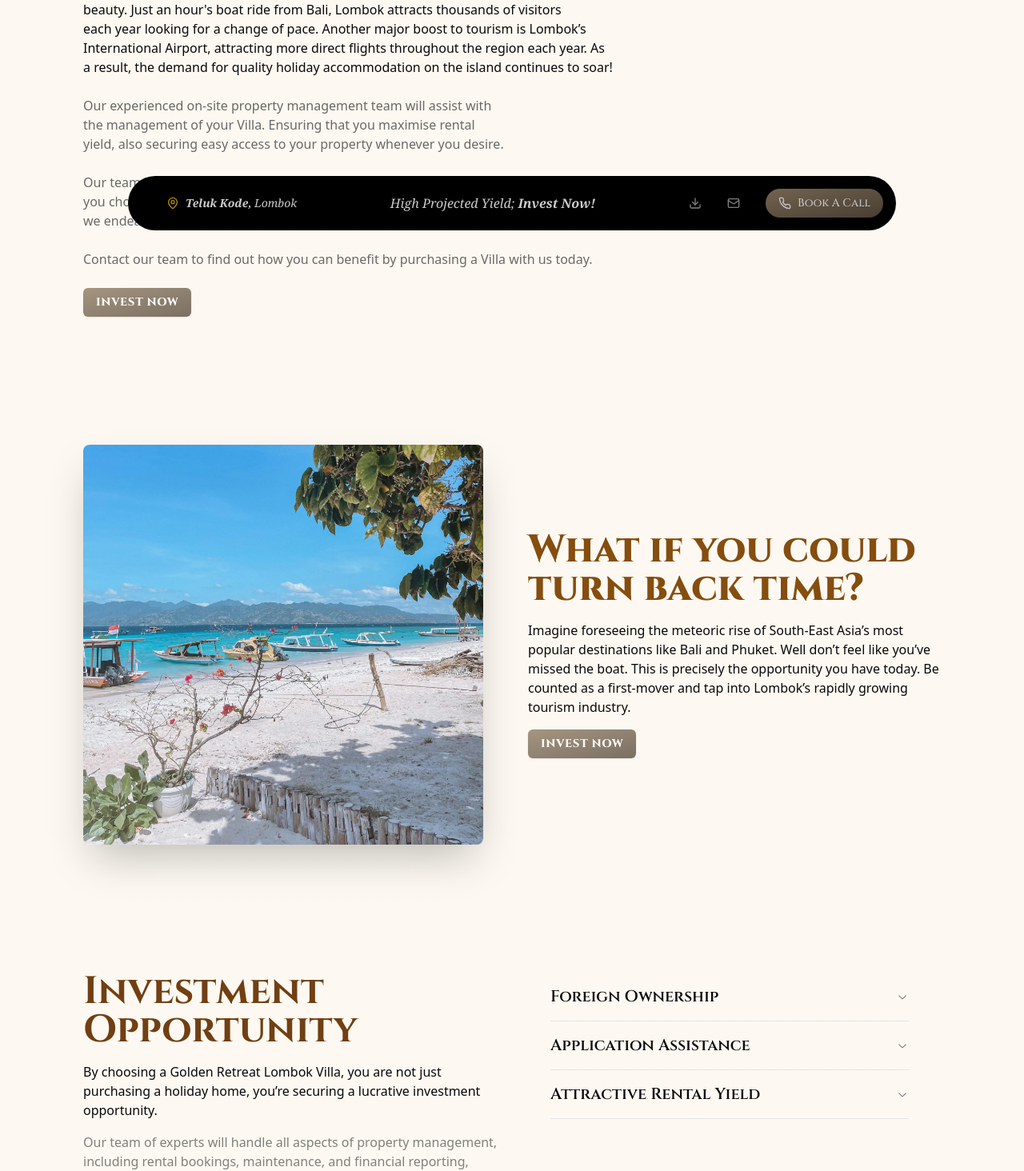
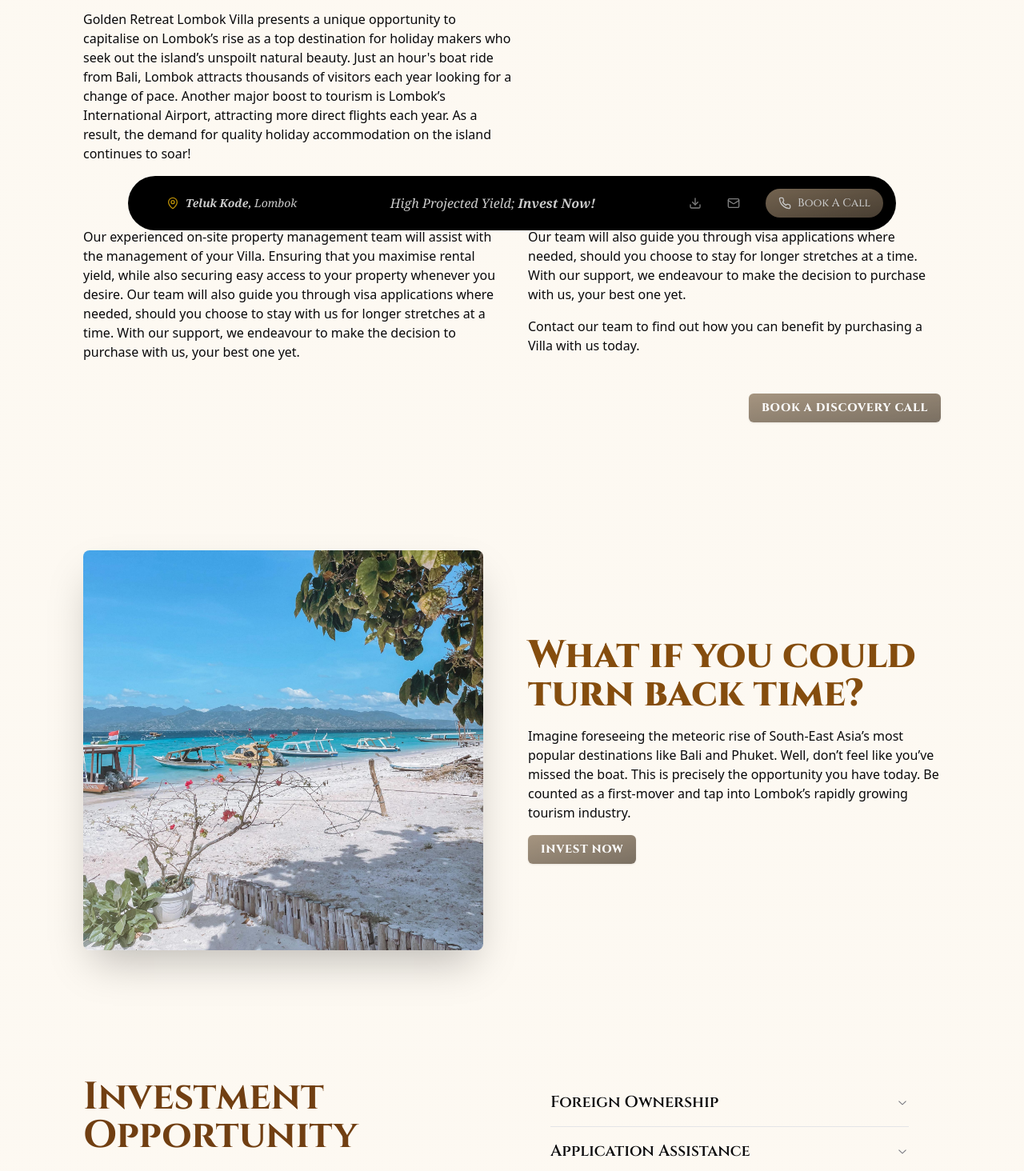
Before and after one commit to goldenretreatlombokvilla/gr_villa_280508, a Next.js app: page /invest in a window 1280 px wide. Shown: the part 472-1936 px from the top of the page at 80% size. Built offline with nearby package versions, Linux system fonts and the light colour scheme.

Commit message:
push new copy

```diff
--- a/app/(site)/invest/page.tsx
+++ b/app/(site)/invest/page.tsx
@@ -34,8 +34,8 @@ export default function Invest() {
           </h1>
         </div>
         <div className="max-w-6xl mx-auto px-10 lg:p-10 w-full">
-          <div className="grid grid-cols-1 lg:grid-cols-3 items-center justify-center lg:py-20 py-10">
-            <div className="flex flex-col gap-6 col-span-2">
+          <div className="grid grid-cols-1 lg:grid-cols-2 items-center justify-center lg:py-20 py-10">
+            <div className="flex flex-col gap-6 lg:col-span-1">
               <p className="font-cinzel text-xl lg:text-2xl font-extrabold tracking-wide flex flex-col text-yellow-800 uppercase opacity-50 -mb-4">
                 A Superior Investment
               </p>
@@ -49,36 +49,56 @@ export default function Invest() {
                 an hour's boat ride from Bali, Lombok attracts thousands of
                 visitors each year looking for a change of pace. Another major
                 boost to tourism is Lombok’s International Airport, attracting
-                more direct flights throughout the region each year. As a
-                result, the demand for quality holiday accommodation on the
-                island continues to soar!
+                more direct flights each year. As a result, the demand for
+                quality holiday accommodation on the island continues to soar!
               </p>
-              <p className="opacity-60 font-sans text-md text-balance">
-                Our experienced on-site property management team will assist
-                with the management of your Villa. Ensuring that you maximise
-                rental yield, also securing easy access to your property
-                whenever you desire.
+            </div>
+          </div>
+
+          <div className="lg:grid flex flex-col lg:grid-cols-2 gap-4 lg:gap-10 items-start justify-start pb-20">
+            <p className="font-sans text-md text-pretty">
+              Our experienced on-site property management team will assist with
+              the management of your Villa. Ensuring that you maximise rental
+              yield, while also securing easy access to your property whenever
+              you desire. Our team will also guide you through visa applications
+              where needed, should you choose to stay with us for longer
+              stretches at a time. With our support, we endeavour to make the
+              decision to purchase with us, your best one yet.
             </p>
-              <p className="opacity-60 font-sans text-md text-balance">
+            {/* <p className="font-sans text-md text-pretty">
               Our team will also guide you through visa applications where
-                needed, should you choose to stay with us for longer stretches
-                at a time. With our support, we endeavour to make the decision
-                to purchase with us, your best one yet.
+              needed, should you choose to stay with us for longer stretches at
+              a time. With our support, we endeavour to make the decision to
+              purchase with us, your best one yet.
+            </p> */}
+            <div className="flex flex-col gap-4">
+              <p className="font-sans text-md text-pretty">
+                Our team will also guide you through visa applications where
+                needed, should you choose to stay for longer stretches at a
+                time. With our support, we endeavour to make the decision to
+                purchase with us, your best one yet.
               </p>
-              <p className="opacity-60 font-sans text-md text-balance">
+              <p className="font-sans text-md text-pretty">
                 Contact our team to find out how you can benefit by purchasing a
                 Villa with us today.
               </p>
-              <div className="flex flex-row gap-4 justify-start">
+            </div>
+            {/* <p className="font-sans text-md text-pretty">
+              Contact our team to find out how you can benefit by purchasing a
+              Villa with us today.
+            </p> */}
+            <div className="flex flex-row gap-4 col-span-2 justify-end">
+              <Link href="/book">
                 <Button
                   variant={"default"}
                   className="w-fit font-extrabold uppercase tracking-wider hover:drop-shadow-md"
                 >
-                  Invest Now
+                  Book A Discovery Call
                 </Button>
+              </Link>
             </div>
           </div>
-          </div>
+
           <div className="grid grid-cols-1 lg:grid-cols-2 gap-10 items-center justify-center py-20">
             <Image
               src="/lombok/boats.jpg"
@@ -94,18 +114,20 @@ export default function Invest() {
                 </p>
                 <p className="text-md font-sans text-pretty">
                   Imagine foreseeing the meteoric rise of South-East Asia’s most
-                  popular destinations like Bali and Phuket. Well don’t feel
+                  popular destinations like Bali and Phuket. Well, don’t feel
                   like you’ve missed the boat. This is precisely the opportunity
                   you have today. Be counted as a first-mover and tap into
                   Lombok’s rapidly growing tourism industry.
                 </p>
               </div>
+              <Link href="/book">
                 <Button
                   variant={"default"}
                   className="w-fit font-extrabold uppercase tracking-wider hover:drop-shadow-md"
                 >
                   Invest Now
                 </Button>
+              </Link>
             </div>
           </div>
           <div className="grid grid-cols-1 lg:grid-cols-2 gap-4 items-start justify-start w-full py-20">
@@ -114,7 +136,7 @@ export default function Invest() {
                 Investment Opportunity
               </p>
               <p className="text-md font-sans">
-                By choosing a Golden Retreat Lombok Villa, you are not just
+                By choosing a Golden Retreat Lombok Villa, you’re not just
                 purchasing a holiday home, you’re securing a lucrative
                 investment opportunity.
               </p>
@@ -134,7 +156,7 @@ export default function Invest() {
                   <AccordionContent className="text-sm font-sans text-pretty">
                     Foreigners will be issued leasehold beneficiary titles of up
                     to 80 years. With Lombok seeing year-on-year growth in
-                    tourism a rewarding rental yield is all but assured.
+                    tourism, a rewarding rental yield is all but assured.
                   </AccordionContent>
                 </AccordionItem>
                 <AccordionItem value="item-2">
@@ -216,14 +238,20 @@ export default function Invest() {
                       Why are foreigners Investing in Lombok instead of Bali
                       this year?{" "}
                     </p>
-                    <p className="text-sm opacity-50 italic">Emerhub</p>
+                    <p className="text-sm font-sans text-stone-900/80">
+                      Emerhub
+                    </p>
+                    <Link
+                      href="https://emerhub.com/indonesia/why-are-foreigners-investing-in-lombok-instead-of-bali-this-year/"
+                      target="_blank"
+                    >
                       <Button
                         variant="link"
                         className="p-0 w-full font-sans justify-between"
                       >
                         Read Full Article
-                      <ExternalLink className="min-w-4 min-h-4 stroke-1 text-yellow-600 group-last:hover:text-yellow-400" />
                       </Button>
+                    </Link>
                   </div>
                 </div>
               </CardContent>
@@ -242,16 +270,20 @@ export default function Invest() {
                     <p className="text-xl font-bold font-sans text-yellow-900">
                       Lombok sees fast growth in foreign tourist arrivals.
                     </p>
-                    <p className="text-sm opacity-50 italic">
+                    <p className="text-sm font-sans text-stone-900/80">
                       The Jakarta Post
                     </p>
+                    <Link
+                      href="https://www.thejakartapost.com/news/2017/04/20/lombok-airport-gears-up-to-attract-more-tourists.html"
+                      target="_blank"
+                    >
                       <Button
                         variant="link"
                         className="p-0 w-full font-sans justify-between"
                       >
                         Read Full Article
-                      <ExternalLink className="min-w-4 min-h-4 stroke-1 text-yellow-600 group-last:hover:text-yellow-400" />
                       </Button>
+                    </Link>
                   </div>
                 </div>
               </CardContent>
@@ -271,14 +303,20 @@ export default function Invest() {
                       MotoGP Mandalika 2022 Revives Tourism for West Nusa
                       Tenggara
                     </p>
-                    <p className="text-sm opacity-50 italic">Global Expat</p>
+                    <p className="text-sm font-sans text-stone-900/80">
+                      Global Expat
+                    </p>
+                    <Link
+                      href="https://globalexpatrecruiting.com/motogp-mandalika-2022-revives-tourism-for-west-nusa-tenggara/"
+                      target="_blank"
+                    >
                       <Button
                         variant="link"
                         className="p-0 w-full font-sans justify-between"
                       >
                         Read Full Article
-                      <ExternalLink className="min-w-4 min-h-4 stroke-1 text-yellow-600 group-last:hover:text-yellow-400" />
                       </Button>
+                    </Link>
                   </div>
                 </div>
               </CardContent>
@@ -289,20 +327,18 @@ export default function Invest() {
         <div className="grid grid-cols-1 lg:grid-cols-2 gap-4 items-start justify-start w-full px-8 lg:px-52 py-10 lg:py-40">
           <div className="flex flex-col gap-4">
             <p className="text-5xl font-cinzel font-bold text-yellow-900">
-              Additional Information
+              Payment Structure
             </p>
           </div>
           <div className="flex flex-col gap-4 lg:px-10">
             <Accordion type="single" collapsible>
               <AccordionItem value="item-1">
                 <AccordionTrigger className="text-xl font-semibold">
-                  Progressive Payments
+                  Progressive Payment Plan
                 </AccordionTrigger>
                 <AccordionContent className="text-sm font-sans text-pretty">
-                  We make owning your dream villa effortless with our
-                  progressive payment plans. Tailored to your convenience, our
-                  approach ensures a seamless journey toward luxury living in
-                  Lombok.
+                  We have a clearly defined and progressive payment structure
+                  that in dependent on the project progress.
                 </AccordionContent>
               </AccordionItem>
               <AccordionItem value="item-2">
@@ -310,24 +346,31 @@ export default function Invest() {
                   Quaterly Reports
                 </AccordionTrigger>
                 <AccordionContent className="text-sm font-sans text-pretty">
-                  Stay informed every step of the way with our quarterly
-                  updates. From groundbreaking to completion, we’ll keep you
-                  updated on construction progress, ensuring transparency and
-                  peace of mind.
+                  Stay informed every step of the process with quarterly
+                  reports. From the groundbreaking to completion, we will keep
+                  you informed, ensuring transparency and peace of mind.
                 </AccordionContent>
               </AccordionItem>
               <AccordionItem value="item-3">
                 <AccordionTrigger className="text-xl font-semibold">
-                  Monthly Maintenance Fees
+                  Maintenance Fees
                 </AccordionTrigger>
                 <AccordionContent className="text-sm font-sans text-pretty">
-                  Ensure your villa remains pristine with our comprehensive
-                  maintenance services. Monthly charges are $130 (Premium Villa)
-                  and $150 (Superior Villa). These fees cover essential upkeep
-                  to maintain the luxury and comfort you deserve.
+                  Upon completion, your villas will be maintained in pristine
+                  condition by our comprehensive maintenance services. Monthly
+                  fees range from $130 for the Premium (2 bedroom) Villa) to
+                  $150 for the Superior Villa (3 bedroom).
                 </AccordionContent>
               </AccordionItem>
             </Accordion>
+            <Link href="/book">
+              <Button
+                variant="default"
+                className="w-fit font-extrabold uppercase tracking-wider hover:drop-shadow-md"
+              >
+                Book A Discovery Call
+              </Button>
+            </Link>
           </div>
         </div>
         {/* Benefits */}
--- a/app/(site)/villas/page.tsx
+++ b/app/(site)/villas/page.tsx
@@ -230,14 +230,14 @@ export default function Invest() {
           />
           <p className="text-sm font-sans opacity-70 italic">Discover Lombok</p>
         </div> */}
-        <div className="flex flex-col gap-40 items-center px-8 py-6 lg:pt-20 lg:py-20 max-w-6xl mx-auto">
+        <div className="flex flex-col gap-10 lg:gap-40 items-center px-8 py-6 lg:pt-20 lg:py-20 max-w-6xl mx-auto">
           {/* 2 Bed */}
           <Card className="flex flex-col w-full lg:p-0 bg-transparent shadow-none border-none">
             <CardContent className="p-0">
               <div className="flex flex-col lg:flex-row gap-16 lg:gap-24 items-center justify-center">
                 <Image
-                  src="/villa/grlv_3.webp"
-                  alt="Golden Retreat Lombok Villa"
+                  src="https://utfs.io/f/dJLJpH9Hrkw3pXyUf0A8fDXoAL2Jay9kEY7gbmpj3CvcG0Pu"
+                  alt="Superior Luxury Villa"
                   width={500}
                   height={300}
                   className="w-full h-auto object-cover aspect-video lg:aspect-square rounded-lg shadow-lg"
@@ -281,6 +281,7 @@ export default function Invest() {
                       </p>
                     </div>
                   </div>
+
                   <div className="flex flex-row gap-4 items-center justify-start">
                     <Scan className="min-w-8 min-h-8 lg:min-h-12 lg:min-w-12 stroke-1 text-yellow-900 opacity-80" />
                     <div className="flex flex-col gap-0 items-start">
@@ -334,13 +335,27 @@ export default function Invest() {
               </div>
             </CardContent>
           </Card>
+
+          <div className="flex flex-col gap-4 items-center lg:w-2/3 justify-start pb-20">
+            <Image
+              src="https://utfs.io/f/dJLJpH9Hrkw3uuft60bSOoWvunMekl0ACfLj2rIG8cQDzZmT"
+              alt="2 Bedroom Layout Plan"
+              width={500}
+              height={200}
+              className="w-full h-full object-contain rounded-lg hover:shadow-lg hover:scale-105 trasition-all duration-300"
+            />
+            <p className="text-sm font-sans opacity-70 italic">
+              Superior Villa Layout Plan
+            </p>
+          </div>
+
           {/* 3 Bed */}
           <Card className="flex flex-col w-full lg:p-0 bg-transparent shadow-none border-none">
             <CardContent className="p-0">
               <div className="flex flex-col lg:flex-row-reverse gap-16 lg:gap-24 items-center justify-center">
                 <Image
-                  src="/villa/grlv_5.webp"
-                  alt="Golden Retreat Lombok Villa"
+                  src="https://utfs.io/f/dJLJpH9Hrkw3STzbTcM0TP839gFjLVe25vnd4qspYbylGHrX"
+                  alt="Premium Luxury Villa"
                   width={500}
                   height={300}
                   className="w-full h-full  object-cover aspect-video lg:aspect-square rounded-lg shadow-lg"
@@ -437,6 +452,19 @@ export default function Invest() {
               </div>
             </CardContent>
           </Card>
+
+          <div className="flex flex-col gap-4 items-center lg:w-2/3 justify-start pb-20">
+            <Image
+              src="https://utfs.io/f/dJLJpH9Hrkw3fFMByQhLDqapUrcI5X2oh8B9JvKe1ET4tzCf"
+              alt="3 Bedroom Layout Plan"
+              width={500}
+              height={200}
+              className="w-full h-full object-contain rounded-lg hover:shadow-lg hover:scale-105 trasition-all duration-300"
+            />
+            <p className="text-sm font-sans opacity-70 italic">
+              Premium Villa Layout Plan
+            </p>
+          </div>
         </div>
         {/* Furnishings Section */}
         <div className="grid grid-cols-1 lg:grid-cols-[1fr_2fr] gap-4 items-start px-8 py-6 lg:pt-20 lg:py-20 max-w-6xl mx-auto w-full">
@@ -671,6 +699,21 @@ export default function Invest() {
         </div>
       </div>
 
+      <div className="lg:grid flex flex-col lg:grid-cols-2 gap-8 items-center justify-start w-full px-8 lg:px-32 py-10 lg:py-40 ">
+        <p className="text-yellow-900 text-center text-balance text-4xl lg:text-5xl font-extrabold">
+          Our Location
+        </p>
+        <iframe
+          src="https://www.google.com/maps/embed?pb=!1m17!1m12!1m3!1d3947.0465431403145!2d116.09684177583974!3d-8.397083291641211!2m3!1f0!2f0!3f0!3m2!1i1024!2i768!4f13.1!3m2!1m1!2zOMKwMjMnNDkuNSJTIDExNsKwMDUnNTcuOSJF!5e0!3m2!1sen!2smy!4v1732538310231!5m2!1sen!2smy"
+          width="600"
+          height="450"
+          className="border-0 rounded-lg px-20"
+          allowFullScreen={true}
+          loading="lazy"
+          referrerPolicy="no-referrer-when-downgrade"
+        ></iframe>
+      </div>
+
       <Cta />
     </main>
   );
```
Lines whose indentation alone changed are shown as unchanged.
